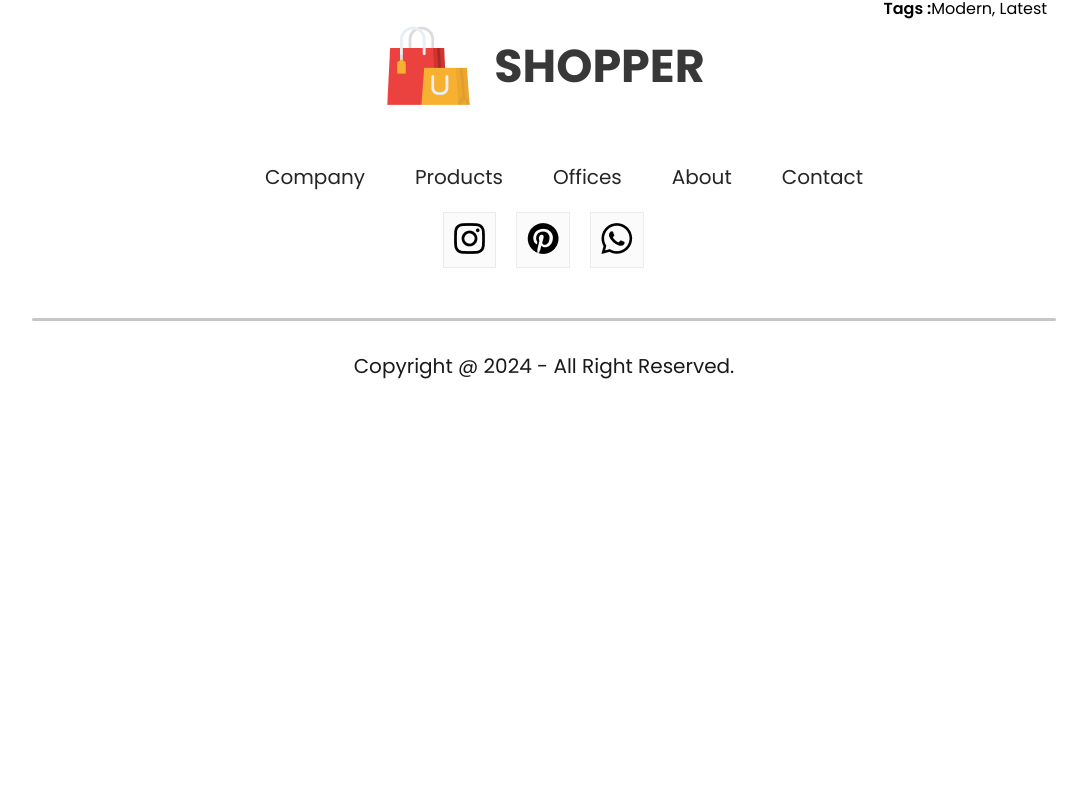
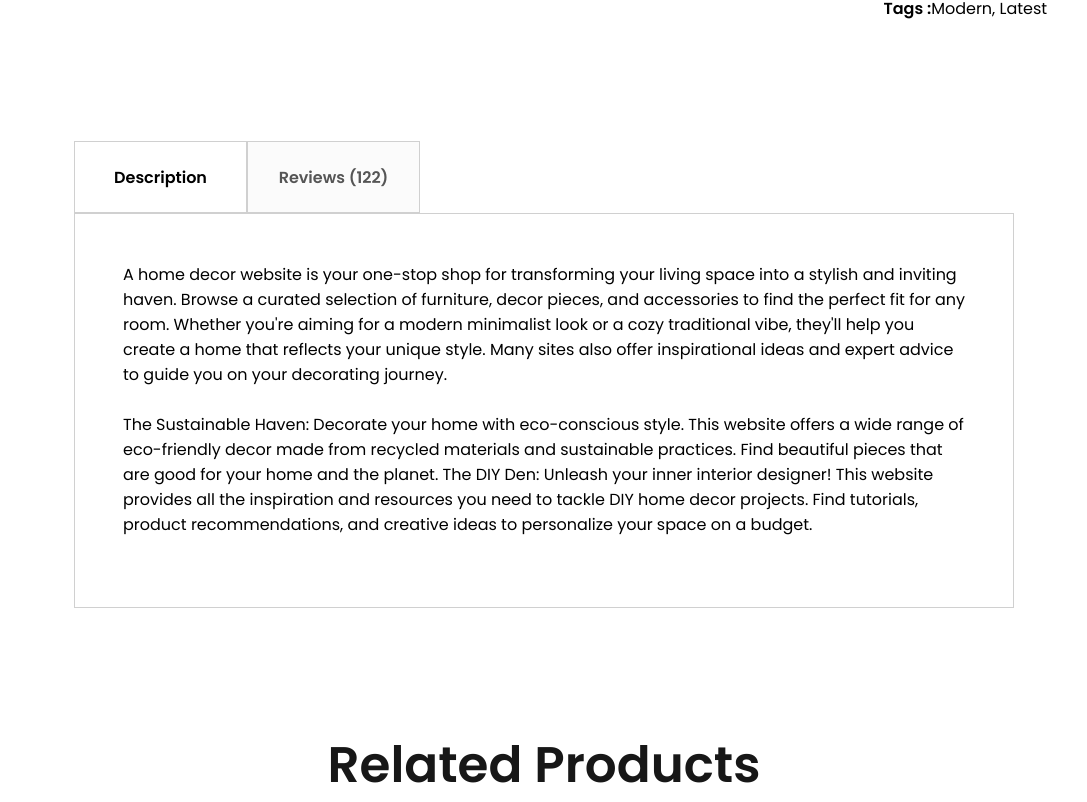
Before and after one commit to roshanlimbu/Home_Harmony, a React (Create React App) app in the folder frontend/: page /product/1 in a window 1280 px wide. Shown: the part 1018-1820 px from the top of the page, without its empty margins (96-1183 px from the left). Before the commit the page ends 1429 px from the top, so only its background shows below. Built offline with nearby package versions, Linux system fonts and the light colour scheme.

Commit message:
productionsfkajdf;lk

```diff
--- a/frontend/src/Pages/Product.jsx
+++ b/frontend/src/Pages/Product.jsx
@@ -3,6 +3,8 @@ import Breadcrum from '../Components/Breadcrums/Breadcrum';
 import { useParams } from 'react-router-dom';
 import { ShopContext } from '../Context/ShopContext';
 import ProductDisplay from '../Components/ProductDisplay/ProductDisplay';
+import DescriptionBox from '../Components/DescriptionBox/DescriptionBox';
+import RelatedProducts from '../Components/RelatedProducts/RelatedProducts'
 
 const Product = () => {
   const { all_product } = useContext(ShopContext);
@@ -12,6 +14,8 @@ const Product = () => {
     <div>
       <Breadcrum product={product} />
       <ProductDisplay product={product} />
+      <DescriptionBox />
+      <RelatedProducts />
 
 
 
```
